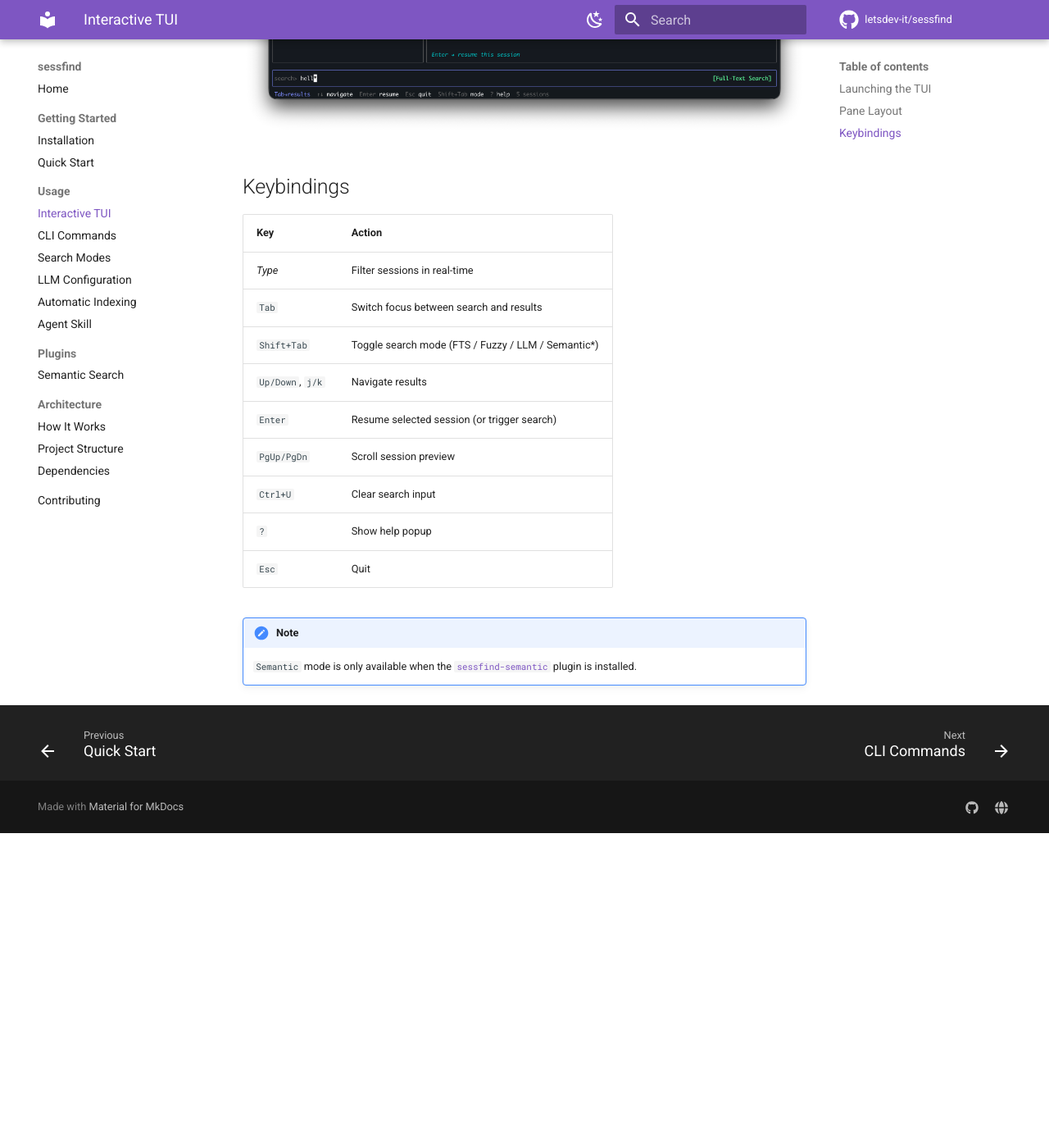
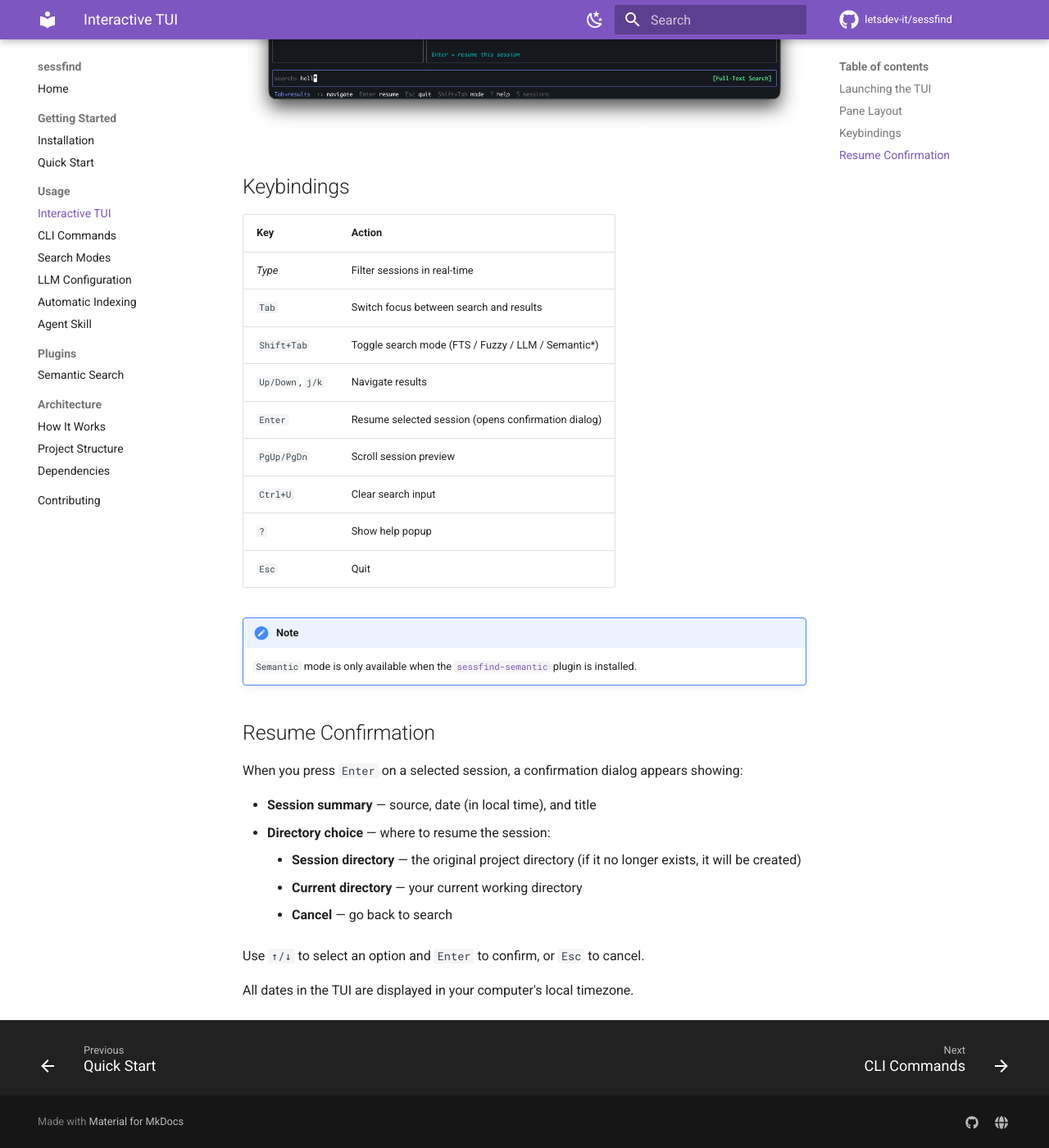
Before and after one commit to letsdev-it/sessfind, an MkDocs documentation site: the page built from docs/usage/tui.md, in a window 1280 px wide and 1400 px high, scrolled down 851 px. Shown: the whole window at 82% size. Built offline with MkDocs 1.6.1 and Material for MkDocs 9.7.7, drawn with Linux system fonts in a browser that asks for light colours; comment, search, counter and statistics services are not loaded; before the commit the page ends 1867 px from its top, so only the background shows below that.

Commit message:
docs: update TUI docs for resume confirmation dialog
chore: bump all crate versions by minor

- sessfind-common: 0.4.0 → 0.5.0
- sessfind: 0.6.0 → 0.7.0
- sessfind-semantic: 0.3.0 → 0.4.0

Co-authored-by: Copilot <223556219+Copilot@users.noreply.github.com>

```diff
--- a/docs/usage/tui.md
+++ b/docs/usage/tui.md
@@ -25,7 +25,7 @@ The TUI opens in full-screen mode with three areas:
 | `Tab` | Switch focus between search and results |
 | `Shift+Tab` | Toggle search mode (FTS / Fuzzy / LLM / Semantic*) |
 | `Up/Down`, `j/k` | Navigate results |
-| `Enter` | Resume selected session (or trigger search) |
+| `Enter` | Resume selected session (opens confirmation dialog) |
 | `PgUp/PgDn` | Scroll session preview |
 | `Ctrl+U` | Clear search input |
 | `?` | Show help popup |
@@ -33,3 +33,17 @@ The TUI opens in full-screen mode with three areas:
 
 !!! note
     `Semantic` mode is only available when the [`sessfind-semantic`](../plugins/semantic-search.md) plugin is installed.
+
+## Resume Confirmation
+
+When you press `Enter` on a selected session, a confirmation dialog appears showing:
+
+- **Session summary** — source, date (in local time), and title
+- **Directory choice** — where to resume the session:
+    - **Session directory** — the original project directory (if it no longer exists, it will be created)
+    - **Current directory** — your current working directory
+    - **Cancel** — go back to search
+
+Use `↑/↓` to select an option and `Enter` to confirm, or `Esc` to cancel.
+
+All dates in the TUI are displayed in your computer's local timezone.
```
Also changed, not shown: README.md (+1 -1 lines), docs/index.md (+1 -1 lines), 4 other files.
